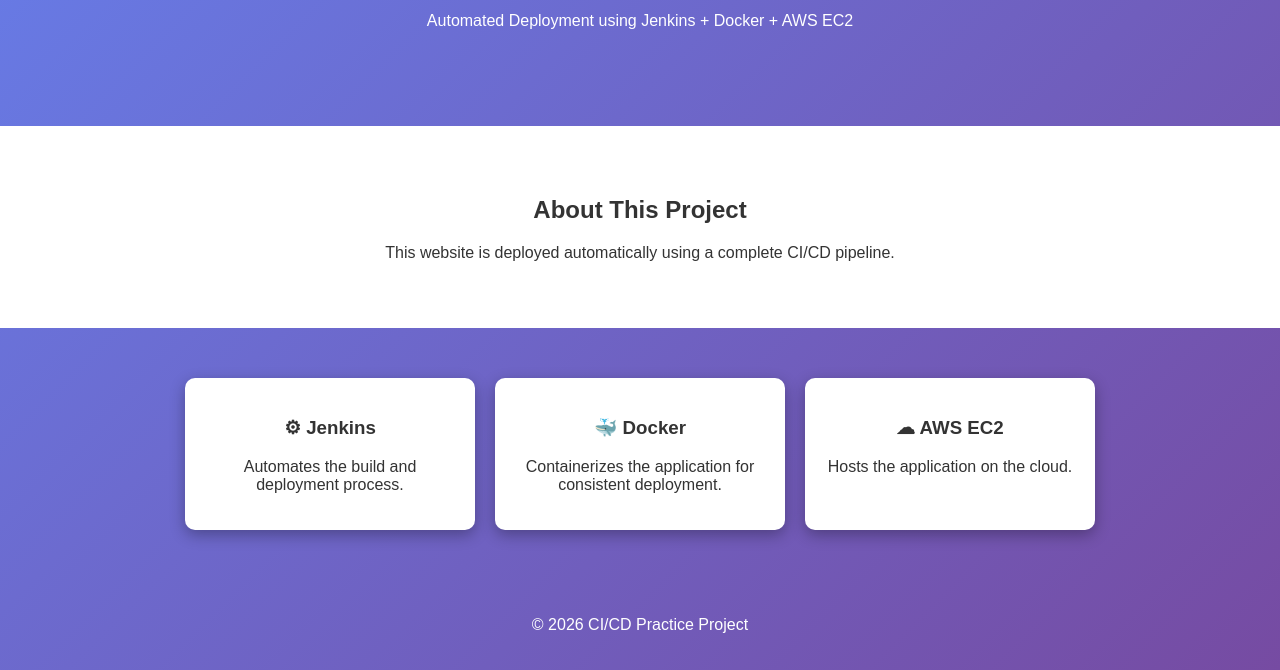
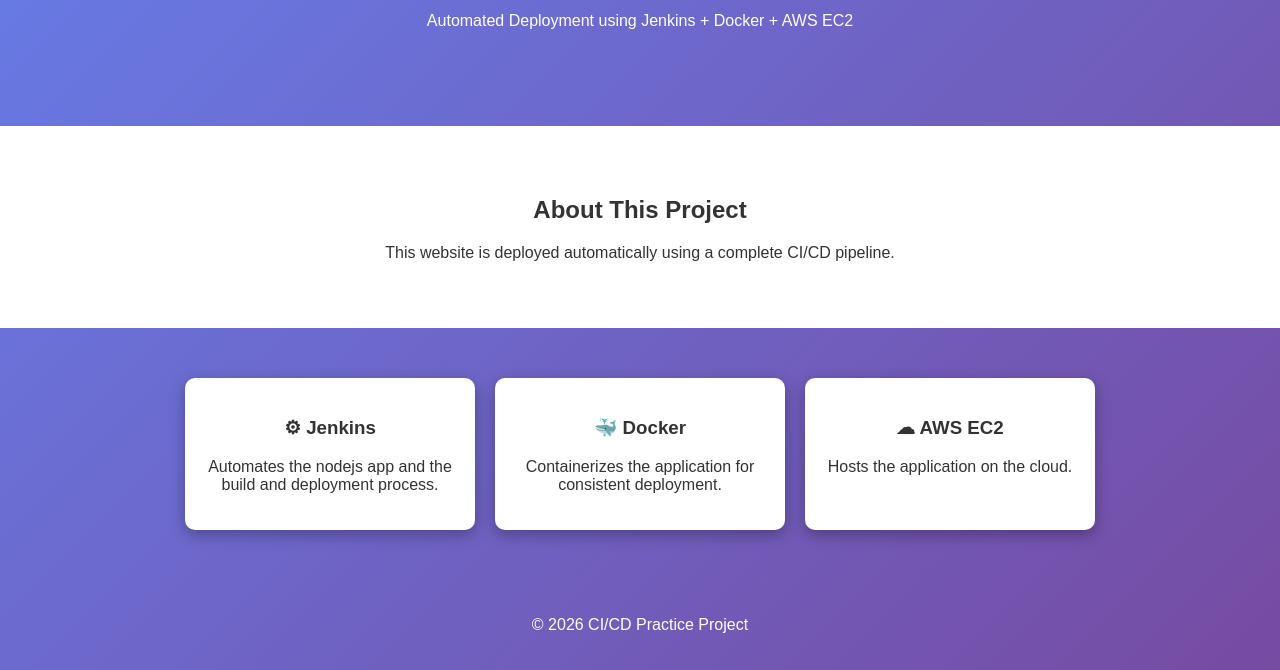
Before and after one commit to adnanshafique468/ci-cd-pipeline-node-project-jenkins-webhook-awsec2-docker, a website: page public/index.html in a window 1280 px wide. Shown: the part 188-858 px from the top of the page. Drawn offline with Linux system fonts and the light colour scheme.

Commit message:
final changes

```diff
--- a/public/index.html
+++ b/public/index.html
@@ -19,7 +19,7 @@
   <section class="services">
     <div class="card">
       <h3>⚙ Jenkins</h3>
-      <p>Automates the build and deployment process.</p>
+      <p>Automates the nodejs app and the build and deployment process.</p>
     </div>
 
     <div class="card">
```
